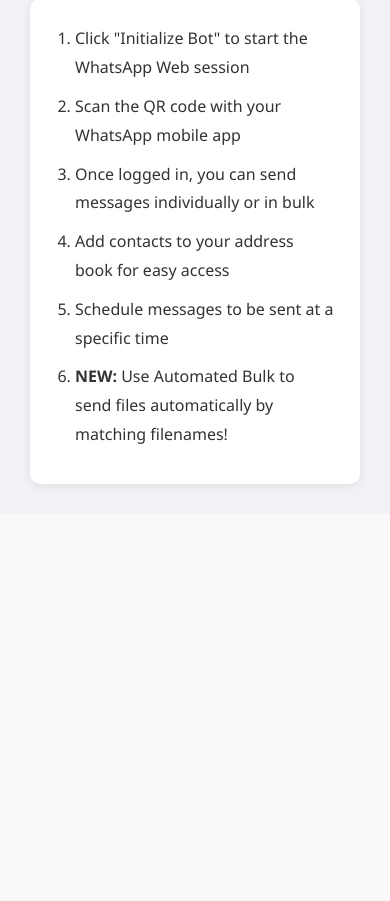
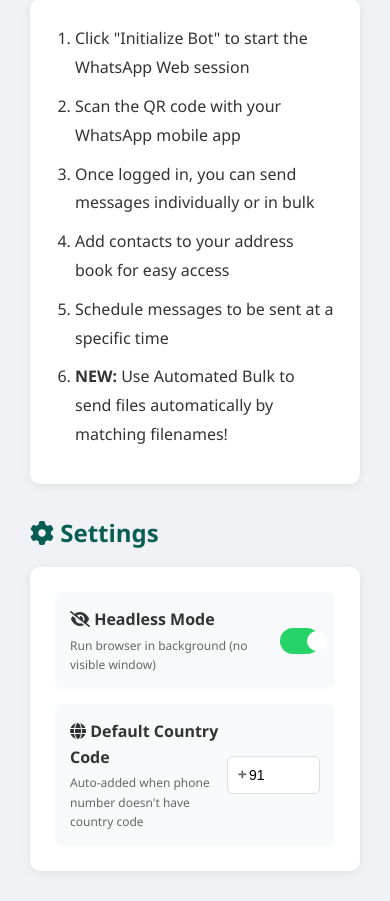
Before and after one commit to dwarkeshkaswala/whatsapp-automation, a Flask app: page / in a window 390 px wide; the page is wider, and only the part inside the window is pictured. Shown: the part 2719-3620 px from the top of that part. Before the commit the page ends 3210 px from the top of that part, so only its background shows below. Run offline with Flask 3, Linux system fonts and the light colour scheme; data that the repository does not hold is empty.

Commit message:
Add auto-update from GitHub on every run/restart
- Added check_for_updates() function to fetch latest from GitHub
- Auto pulls updates before starting server
- Checks for updates on manual restart (Enter key)
- Auto reinstalls dependencies if requirements.txt changed
- Stashes local changes before pulling to avoid conflicts
- Added default headless=True, country code=91 settings
- Country code input in UI settings
- Name optional in contacts (phone-only supported)

```diff
--- a/app.py
+++ b/app.py
@@ -31,8 +31,46 @@ ALLOWED_CSV_EXTENSIONS = {'csv'}
 # PDF Generator API
 PDF_GENERATOR_URL = os.getenv('PDF_GENERATOR_URL', 'http://localhost:5173/api/single/generate')
 
-# Bot Configuration
-BOT_HEADLESS = os.getenv('BOT_HEADLESS', 'false').lower() == 'true'  # Set to 'true' for headless mode
+# Bot Configuration - stored in settings file
+SETTINGS_FILE = os.path.join(DATA_FOLDER, 'settings.json')
+
+# Default settings
+DEFAULT_SETTINGS = {
+    'headless': True,  # Browser hidden by default
+    'default_country_code': '91'  # India
+}
+
+def load_settings():
+    """Load settings from file"""
+    try:
+        if os.path.exists(SETTINGS_FILE):
+            with open(SETTINGS_FILE, 'r') as f:
+                import json
+                settings = json.load(f)
+                return {**DEFAULT_SETTINGS, **settings}
+    except:
+        pass
+    return DEFAULT_SETTINGS.copy()
+
+def save_settings(settings):
+    """Save settings to file"""
+    try:
+        with open(SETTINGS_FILE, 'w') as f:
+            import json
+            json.dump(settings, f)
+        return True
+    except:
+        return False
+
+def get_headless_mode():
+    """Get headless mode from settings"""
+    settings = load_settings()
+    return settings.get('headless', True)
+
+def get_default_country_code():
+    """Get default country code from settings"""
+    settings = load_settings()
+    return settings.get('default_country_code', '91')
 
 if not os.path.exists(UPLOAD_FOLDER):
     os.makedirs(UPLOAD_FOLDER)
@@ -93,13 +131,14 @@ def initialize_bot():
             except:
                 pass
 
+        headless = get_headless_mode()
         whatsapp_bot = WhatsAppBot()
-        whatsapp_bot.initialize(headless=BOT_HEADLESS)
+        whatsapp_bot.initialize(headless=headless)
 
         return jsonify({
             'success': True,
             'message': 'Bot initialized successfully',
-            'headless': BOT_HEADLESS
+            'headless': headless
         })
 
     except Exception as e:
@@ -128,6 +167,34 @@ def get_qr_code():
             'error': qr_data.get('error')
         })
 
+    except Exception as e:
+        return jsonify({'success': False, 'error': str(e)}), 500
+
+
+@app.route('/api/settings', methods=['GET'])
+def get_settings():
+    """Get current settings"""
+    settings = load_settings()
+    return jsonify({'success': True, 'settings': settings})
+
+
+@app.route('/api/settings', methods=['POST'])
+def update_settings():
+    """Update settings"""
+    try:
+        data = request.json
+        settings = load_settings()
+
+        if 'headless' in data:
+            settings['headless'] = bool(data['headless'])
+
+        if 'default_country_code' in data:
+            settings['default_country_code'] = str(data['default_country_code']).strip().replace('+', '')
+
+        if save_settings(settings):
+            return jsonify({'success': True, 'message': 'Settings saved'})
+        else:
+            return jsonify({'success': False, 'error': 'Failed to save settings'}), 500
     except Exception as e:
         return jsonify({'success': False, 'error': str(e)}), 500
 
@@ -289,11 +356,18 @@ def add_contact():
     """API endpoint to add a new contact"""
     try:
         data = request.json
-        name = data.get('name')
+        name = data.get('name', '')
         phone = data.get('phone')
 
-        if not name or not phone:
-            return jsonify({'success': False, 'error': 'Name and phone are required'}), 400
+        if not phone:
+            return jsonify({'success': False, 'error': 'Phone number is required'}), 400
+
+        # Clean phone number
+        phone = phone.strip().replace(' ', '').replace('-', '').replace('+', '')
+
+        # Use phone as name if name is empty
+        if not name:
+            name = phone
 
         db.add_contact(name, phone)
         return jsonify({'success': True, 'message': 'Contact added successfully'})
@@ -353,13 +427,25 @@ def import_contacts():
 
         for row in csv_reader:
             try:
-                # Support multiple column names
-                name = row.get('name') or row.get('Name') or row.get('NAME')
-                phone = row.get('phone') or row.get('Phone') or row.get('PHONE') or row.get('number') or row.get('Number')
+                # Support multiple column names - name is optional
+                name = row.get('name') or row.get('Name') or row.get('NAME') or ''
+                phone = row.get('phone') or row.get('Phone') or row.get('PHONE') or row.get('number') or row.get('Number') or row.get('mobile') or row.get('Mobile')
 
-                if name and phone:
+                # If no phone column found, try first column value
+                if not phone:
+                    for key, value in row.items():
+                        if value and value.strip().replace('+', '').replace('-', '').replace(' ', '').isdigit():
+                            phone = value
+                            break
+
+                if phone:
                     # Clean phone number
-                    phone = phone.strip().replace(' ', '').replace('-', '')
+                    phone = phone.strip().replace(' ', '').replace('-', '').replace('+', '')
+
+                    # If name is empty, use phone number as name
+                    if not name:
+                        name = phone
+
                     db.add_contact(name.strip(), phone)
                     imported_count += 1
                 else:
--- a/templates/contacts.html
+++ b/templates/contacts.html
@@ -12,9 +12,9 @@
                 <h3><i class="fas fa-user-plus"></i> Add New Contact</h3>
                 <form id="addContactForm">
                     <div class="form-group">
-                        <label for="contactName">Name</label>
+                        <label for="contactName">Name <small class="text-muted">(optional)</small></label>
                         <input type="text" id="contactName" name="name" class="form-control"
-                               placeholder="John Doe" required>
+                               placeholder="John Doe">
                     </div>
 
                     <div class="form-group">
--- a/templates/index.html
+++ b/templates/index.html
@@ -143,7 +143,128 @@
             </ol>
         </div>
     </div>
+
+    <!-- Settings Section -->
+    <div class="info-section">
+        <h2><i class="fas fa-cog"></i> Settings</h2>
+        <div class="info-card">
+            <div class="settings-form">
+                <div class="setting-item">
+                    <label class="switch-label">
+                        <span class="setting-name">
+                            <i class="fas fa-eye-slash"></i> Headless Mode
+                        </span>
+                        <span class="setting-desc">Run browser in background (no visible window)</span>
+                    </label>
+                    <label class="switch">
+                        <input type="checkbox" id="headlessMode" onchange="updateSettings()">
+                        <span class="slider"></span>
+                    </label>
+                </div>
+                <div class="setting-item">
+                    <label class="switch-label" for="defaultCountryCode">
+                        <span class="setting-name">
+                            <i class="fas fa-globe"></i> Default Country Code
+                        </span>
+                        <span class="setting-desc">Auto-added when phone number doesn't have country code</span>
+                    </label>
+                    <div class="country-code-input">
+                        <span class="plus-sign">+</span>
+                        <input type="text" id="defaultCountryCode" placeholder="91" maxlength="4" onchange="updateSettings()">
+                    </div>
+                </div>
+            </div>
+        </div>
+    </div>
 </div>
+
+<style>
+.settings-form {
+    display: flex;
+    flex-direction: column;
+    gap: 15px;
+}
+.setting-item {
+    display: flex;
+    justify-content: space-between;
+    align-items: center;
+    padding: 15px;
+    background: #f8f9fa;
+    border-radius: 8px;
+}
+.switch-label {
+    display: flex;
+    flex-direction: column;
+}
+.setting-name {
+    font-weight: 600;
+    color: #333;
+}
+.setting-desc {
+    font-size: 12px;
+    color: #666;
+    margin-top: 3px;
+}
+.switch {
+    position: relative;
+    display: inline-block;
+    width: 50px;
+    height: 26px;
+}
+.switch input {
+    opacity: 0;
+    width: 0;
+    height: 0;
+}
+.slider {
+    position: absolute;
+    cursor: pointer;
+    top: 0;
+    left: 0;
+    right: 0;
+    bottom: 0;
+    background-color: #ccc;
+    transition: .3s;
+    border-radius: 26px;
+}
+.slider:before {
+    position: absolute;
+    content: "";
+    height: 20px;
+    width: 20px;
+    left: 3px;
+    bottom: 3px;
+    background-color: white;
+    transition: .3s;
+    border-radius: 50%;
+}
+input:checked + .slider {
+    background-color: #25D366;
+}
+input:checked + .slider:before {
+    transform: translateX(24px);
+}
+.country-code-input {
+    display: flex;
+    align-items: center;
+    background: #fff;
+    border: 1px solid #ddd;
+    border-radius: 6px;
+    padding: 5px 10px;
+}
+.country-code-input .plus-sign {
+    color: #666;
+    font-weight: 600;
+    margin-right: 2px;
+}
+.country-code-input input {
+    border: none;
+    outline: none;
+    width: 60px;
+    font-size: 14px;
+    font-weight: 500;
+}
+</style>
 
 <script>
 let qrCheckInterval = null;
@@ -303,5 +424,42 @@ async function initializeBot() {
 
 // Check login status on page load
 checkLoginStatus();
+loadSettings();
+
+// Load settings from server
+async function loadSettings() {
+    try {
+        const response = await fetch('/api/settings');
+        const data = await response.json();
+        if (data.success) {
+            document.getElementById('headlessMode').checked = data.settings.headless || false;
+            document.getElementById('defaultCountryCode').value = data.settings.default_country_code || '91';
+        }
+    } catch (error) {
+        console.error('Error loading settings:', error);
+    }
+}
+
+// Update settings on server
+async function updateSettings() {
+    const headless = document.getElementById('headlessMode').checked;
+    const countryCode = document.getElementById('defaultCountryCode').value.trim().replace('+', '');
+
+    try {
+        const response = await fetch('/api/settings', {
+            method: 'POST',
+            headers: { 'Content-Type': 'application/json' },
+            body: JSON.stringify({ headless, default_country_code: countryCode })
+        });
+        const data = await response.json();
+        if (data.success) {
+            showAlert('Settings saved!', 'success');
+        } else {
+            showAlert('Failed to save settings', 'error');
+        }
+    } catch (error) {
+        showAlert('Error saving settings: ' + error.message, 'error');
+    }
+}
 </script>
 {% endblock %}
```
Also changed, not shown: launcher.py (+112 -14 lines), static/js/bulk.js (+30 -0 lines), static/js/contacts.js (+32 -1 lines), static/js/send.js (+32 -1 lines).
